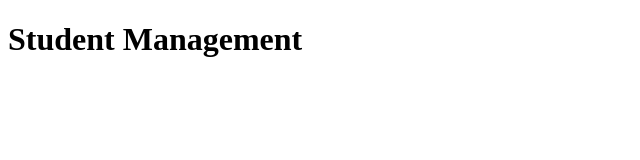
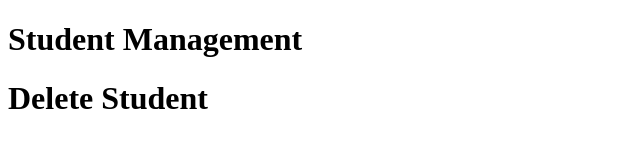
Before and after one commit to KhoaLe1507/tranning, a plain HTML site: page index.html in a window 1280 px wide. Shown: the whole page, without its empty margins (0-640 px from the left). Drawn offline with Linux system fonts and the light colour scheme.

Commit message:
feat/delete-students

```diff
--- a/index.html
+++ b/index.html
@@ -6,6 +6,7 @@
     <title>Document</title>
 </head>
 <body>
-    <h1> Student Management</h1>
+    <h1>Student Management</h1>
+    <h1>Delete Student</h1>
 </body>
 </html>
```
